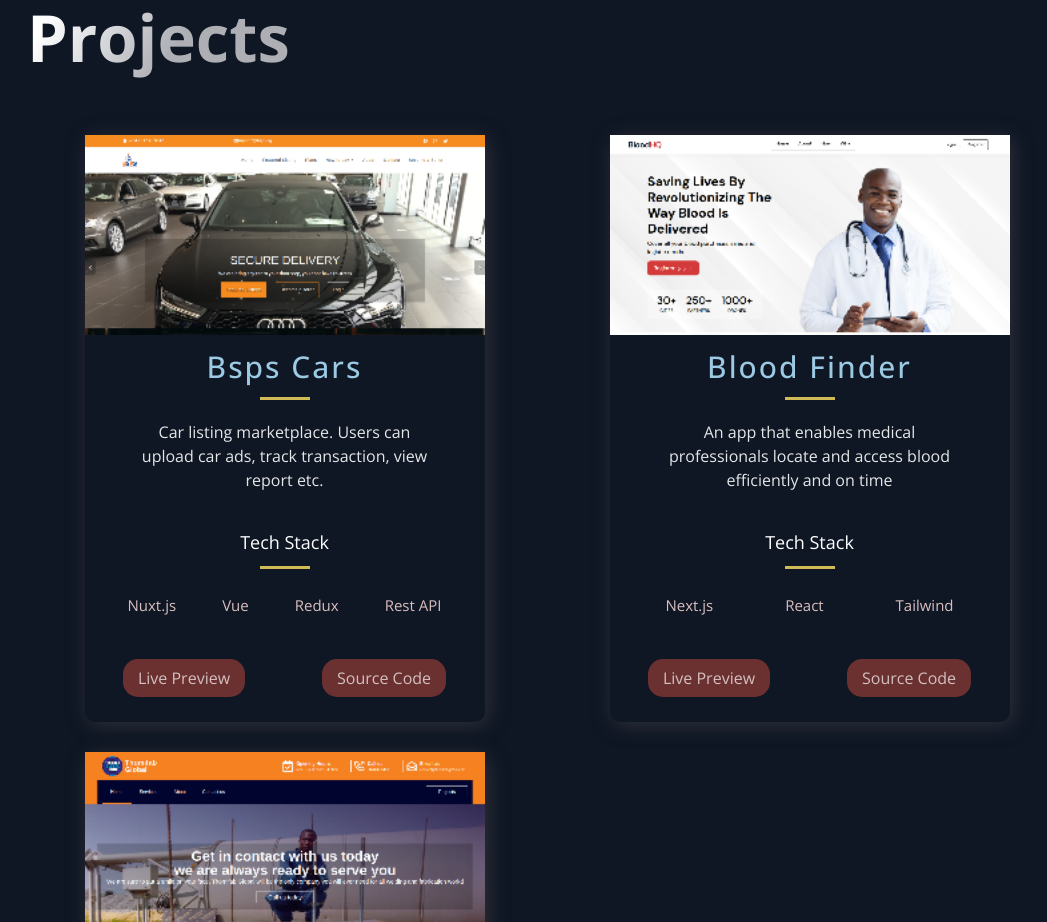
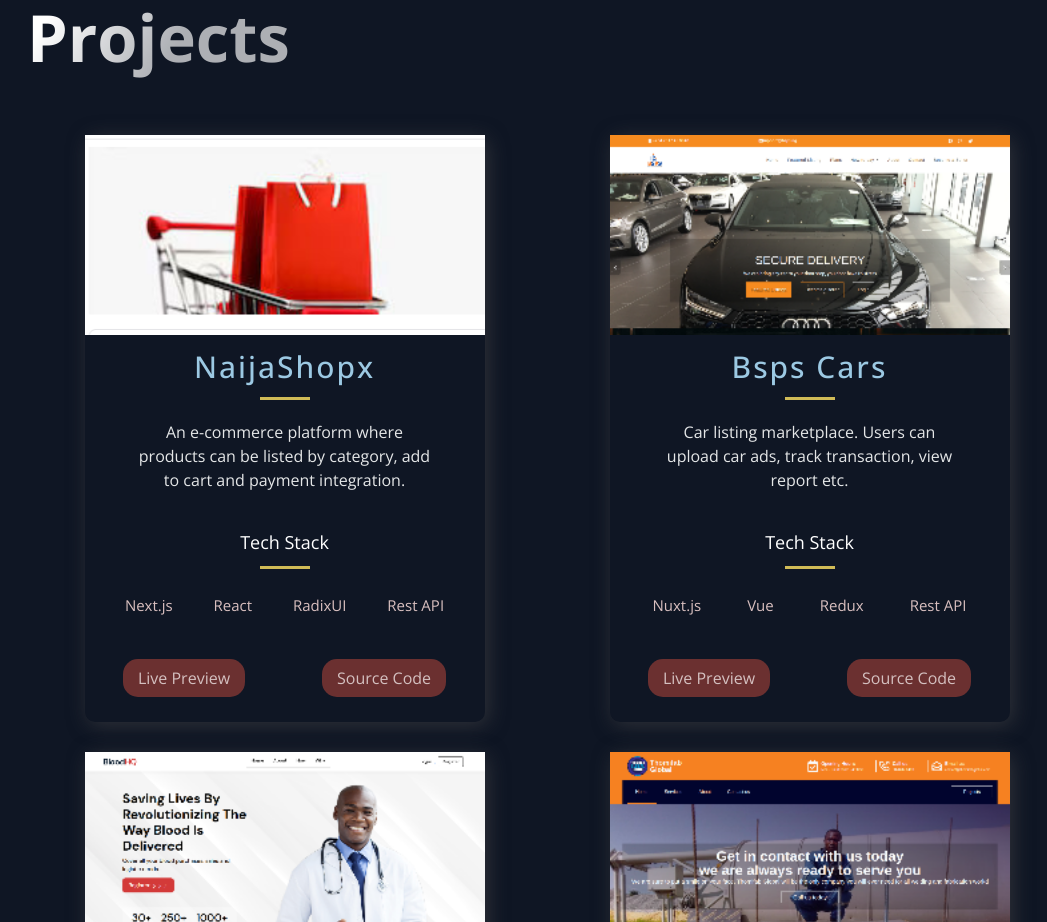
Before and after one commit to itstimiking/timiambaye, a Next.js app: page / in a window 1280 px wide. Shown: the part 740-1662 px from the top of the page, without its empty margins (93-1140 px from the left). Built offline with nearby package versions, Linux system fonts and the light colour scheme.

Commit message:
NaijaShopx added to portfolio

```diff
--- a/src/constants/constants.js
+++ b/src/constants/constants.js
@@ -1,4 +1,13 @@
 export const projects = [
+  {
+    title: 'NaijaShopx',
+    description: "An e-commerce platform where products can be listed by category, add to cart and payment integration.",
+    image: '/images/naijashopx.png',
+    tags: ['Next.js', 'React', 'RadixUI','Rest API'],
+    source: '#',
+    visit: 'https://naijashopx.netlify.app',
+    id: 0,
+  },
   {
     title: 'Bsps Cars',
     description: "Car listing marketplace. Users can upload car ads, track transaction, view report etc.",
@@ -6,7 +15,7 @@
     tags: ['Nuxt.js', 'Vue', 'Redux','Rest API'],
     source: '#',
     visit: 'https://bspscars.netlify.app',
-    id: 0,
+    id: 1,
   },
   {
     title: 'Blood Finder',
@@ -15,7 +24,7 @@
     tags: ['Next.js', 'React', 'Tailwind'],
     source: '#',
     visit: 'https://bloodfinder.netlify.app/',
-    id: 1,
+    id: 2,
   },
   {
     title: 'Thomifab',
@@ -24,7 +33,7 @@
     tags: ['Next.js','React', 'TypeScript','JavaScript'],
     source: '#',
     visit: 'https://thomifabglobal.netlify.app/',
-    id: 2,
+    id: 3,
   },
 ];
 
```
Also changed, not shown: public/images/naijashopx.png (added).
